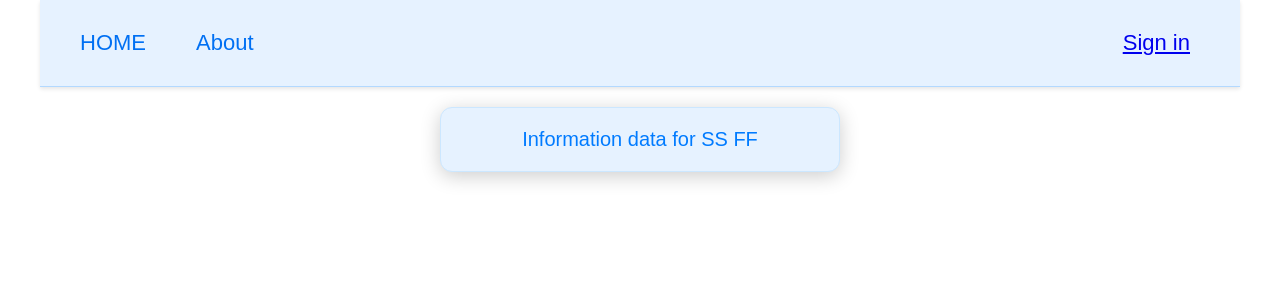
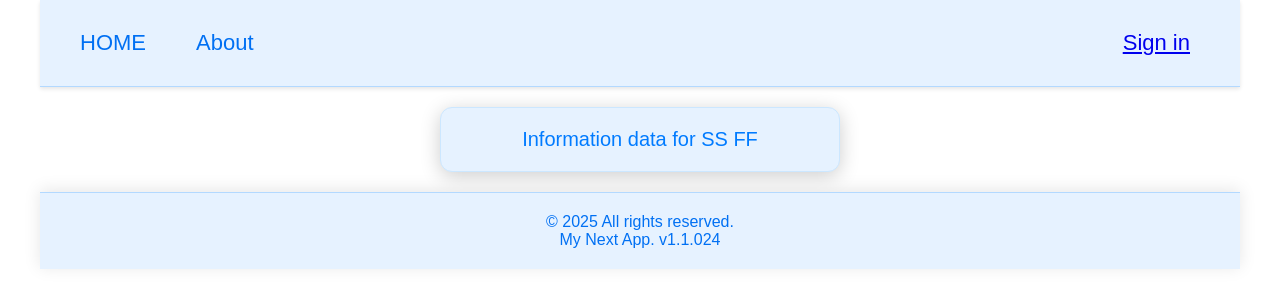
Before and after one commit to shulsergio/new-next-project, a Next.js app: page /about in a window 1280 px wide. Shown: the top 308 px of the page. Built offline with nearby package versions, Linux system fonts and the light colour scheme; no server answers.

Commit message:
add Footer

```diff
--- a/src/app/about/page.tsx
+++ b/src/app/about/page.tsx
@@ -6,7 +6,7 @@ export const metadata: Metadata = {
   title: "About My App",
   description: "This is the about app page.",
   keywords: ["about", "app", "information"],
-  authors: [{ name: "Shulcman" }],
+  authors: [{ name: "Shulga" }],
   robots: {
     index: true,
     follow: true,
--- a/src/app/layout.tsx
+++ b/src/app/layout.tsx
@@ -3,6 +3,7 @@ import "./globals.css";
 
 import AuthProvider from "./providers";
 import Navigation from "@/components/Navigation/Navigation";
+import Footer from "@/components/Footer/Footer";
 
 export const metadata: Metadata = {
   title: "MY Next App",
@@ -20,6 +21,7 @@ export default function RootLayout({
         <AuthProvider>
           <Navigation />
           <main>{children}</main>
+          <Footer />
         </AuthProvider>
       </body>
     </html>
--- /dev/null
+++ b/src/components/Footer/Footer.module.css
@@ -0,0 +1,20 @@
+.footer {
+  background-color: #333;
+  background-color: #e6f2ff;
+  box-sizing: border-box;
+  border-top: 1px solid #b3d9ff;
+  padding: 0 10px;
+  text-align: center;
+  margin-top: auto;
+  width: 100%;
+  box-shadow: 0 -2px 16px rgba(0, 0, 0, 0.1);
+}
+.content {
+  /* max-width: 1200px; */
+  margin: 0 auto;
+  font-size: 16px;
+  padding: 20px 0px;
+  color: #0070f3;
+  text-decoration: none;
+  font-weight: 500;
+}
--- /dev/null
+++ b/src/components/Footer/Footer.tsx
@@ -0,0 +1,26 @@
+import React from "react";
+import css from "./Footer.module.css";
+
+export default function Footer() {
+  const currentQtyCommits = "024";
+  const currentYear = new Date().getFullYear();
+
+  return (
+    <footer className={css.footer}>
+      <div className={css.content}>
+        <p>&copy; {currentYear} All rights reserved.</p>
+
+        <p> My Next App. v1.1.{currentQtyCommits}</p>
+        {/* <div>
+
+          <a href="/privacy" className={css.link}>
+            Privacy Policy
+          </a>
+          <a href="/terms" className={css.link}>
+            Terms of Service
+          </a>
+        </div> */}
+      </div>
+    </footer>
+  );
+}
```
